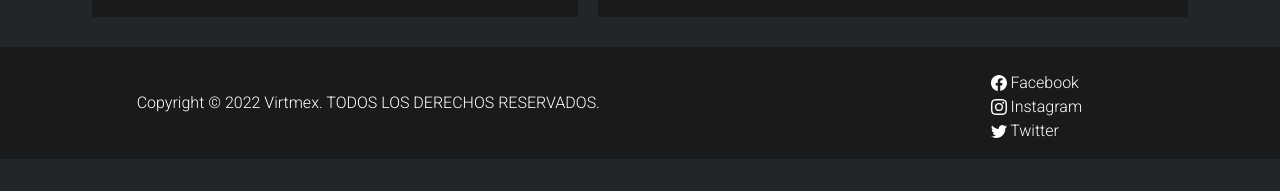
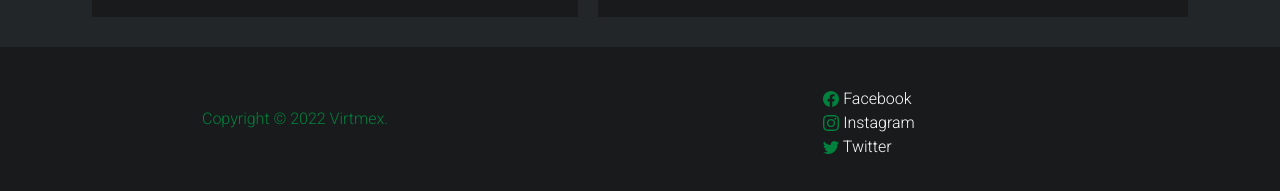
Before and after one commit to castrodrigo7/virmex, a website: page pages/contacto.html in a window 1280 px wide. Shown: the part 741-932 px from the top of the page. Before the commit the page ends 900 px from the top, so only its background shows below. Drawn offline with nearby package versions, Linux system fonts and the light colour scheme.

Commit message:
reparando footer

```diff
--- a/pages/contacto.html
+++ b/pages/contacto.html
@@ -25,7 +25,7 @@
 </head>
 <body>
   <header><!-- ENCABEZADO -->
-    <nav class="container navbar navbar-expand-md">
+    <nav class="container- navbar navbar-expand-md">
       <div class="container">
         <!-- Logo Virtmex -->
         <a class="header__item" href="../index.html">
@@ -121,13 +121,13 @@
     </section>
   </main>
   <footer><!-- Pie de pagina -->
-    <section class="row align-items-center">
-      <div class="col-7 text-center">
-        <span>Copyright © 2022 Virtmex. TODOS LOS DERECHOS RESERVADOS.</span>
+    <section class="container row align-items-center">
+      <div class="col text-center">
+        <span>Copyright © 2022 Virtmex.</span>
       </div>
       <!-- Redes Sociales -->
-      <div class="col-5 d-flex justify-content-center pt-4">
-        <ul class="">
+      <div class="col pt-4 footer__redes">
+        <ul>
           <li><svg xmlns="http://www.w3.org/2000/svg" width="16" height="16" fill="currentColor" class="bi bi-facebook" viewBox="0 0 16 16">
           <path d="M16 8.049c0-4.446-3.582-8.05-8-8.05C3.58 0-.002 3.603-.002 8.05c0 4.017 2.926 7.347 6.75 7.951v-5.625h-2.03V8.05H6.75V6.275c0-2.017 1.195-3.131 3.022-3.131.876 0 1.791.157 1.791.157v1.98h-1.009c-.993 0-1.303.621-1.303 1.258v1.51h2.218l-.354 2.326H9.25V16c3.824-.604 6.75-3.934 6.75-7.951z"/>
           </svg><a href="https://facebook.com"> Facebook</a></li>
--- a/scss/_main.scss
+++ b/scss/_main.scss
@@ -15,13 +15,11 @@ main {
     padding: 20px 0 20px 0;
     .main {
         &__productos {
-            display: flex;
-            justify-content: center;
-            flex-wrap: wrap;
+            @extend .flex-center;
             flex-direction: row;
         }
         &__titulos {
-            padding: 20px 0 0 -10px ;
+            padding: 20px 0 0 -10px;
         }
     }
 }
--- a/scss/_operatores.scss
+++ b/scss/_operatores.scss
@@ -14,3 +14,9 @@
     transform: scale(1.05, 1.05);
     transition: 0.5;
 }
+
+.flex-center {
+    display: flex;
+    justify-content: center;
+    flex-wrap: wrap;
+}
--- a/scss/componentes/_footer.scss
+++ b/scss/componentes/_footer.scss
@@ -2,4 +2,9 @@
 
 footer {
     background-color: $color-secundario;
+    padding: 16px;
+    color: $color-principal;
+    .footer__redes {
+        @extend .flex-center;
+    }
 }
```
Also changed, not shown: index.html (+3 -3 lines), pages/categorias.html (+4 -4 lines), pages/sobre-nosotros.html (+5 -5 lines), pages/usuario.html (+5 -5 lines), css/styles.css.
